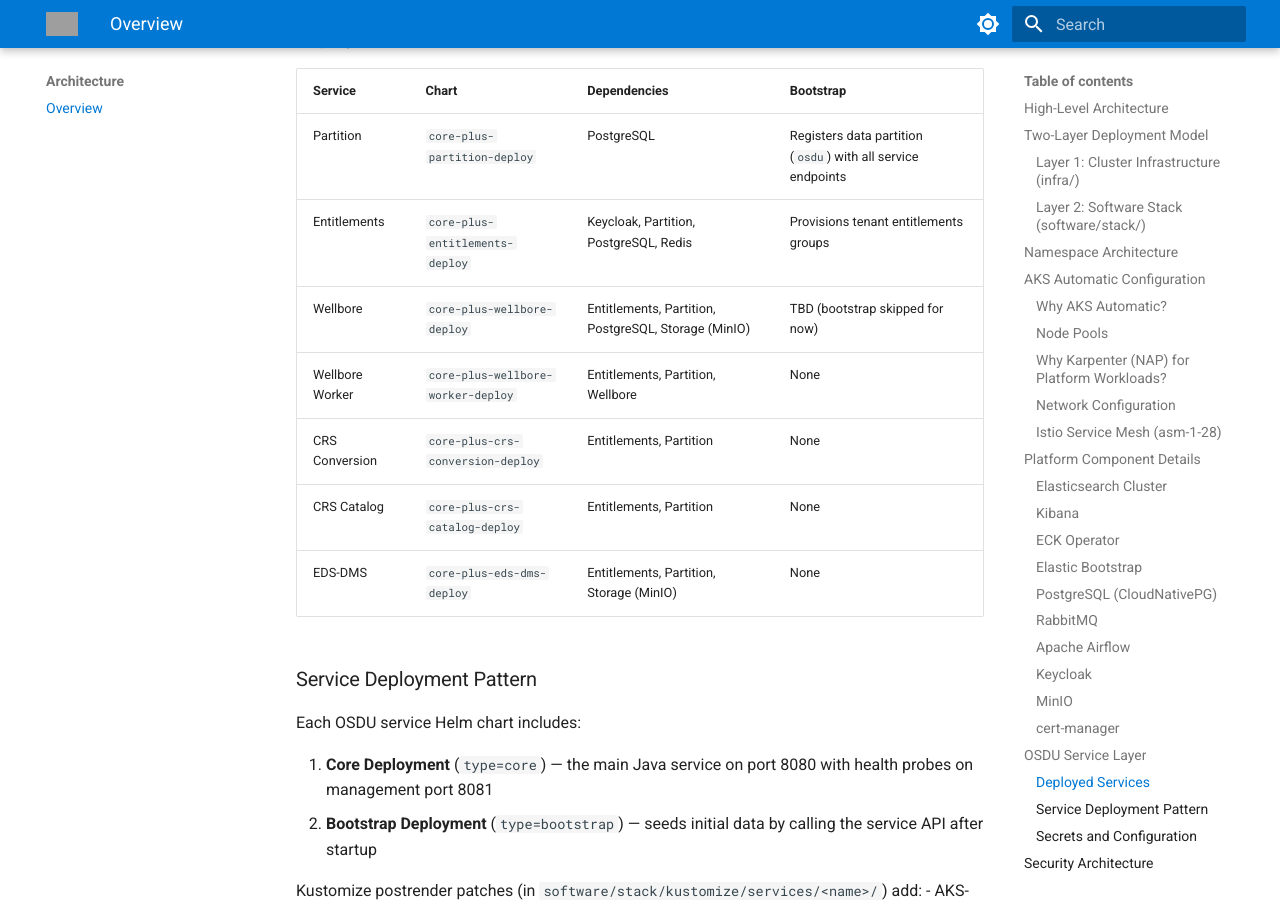
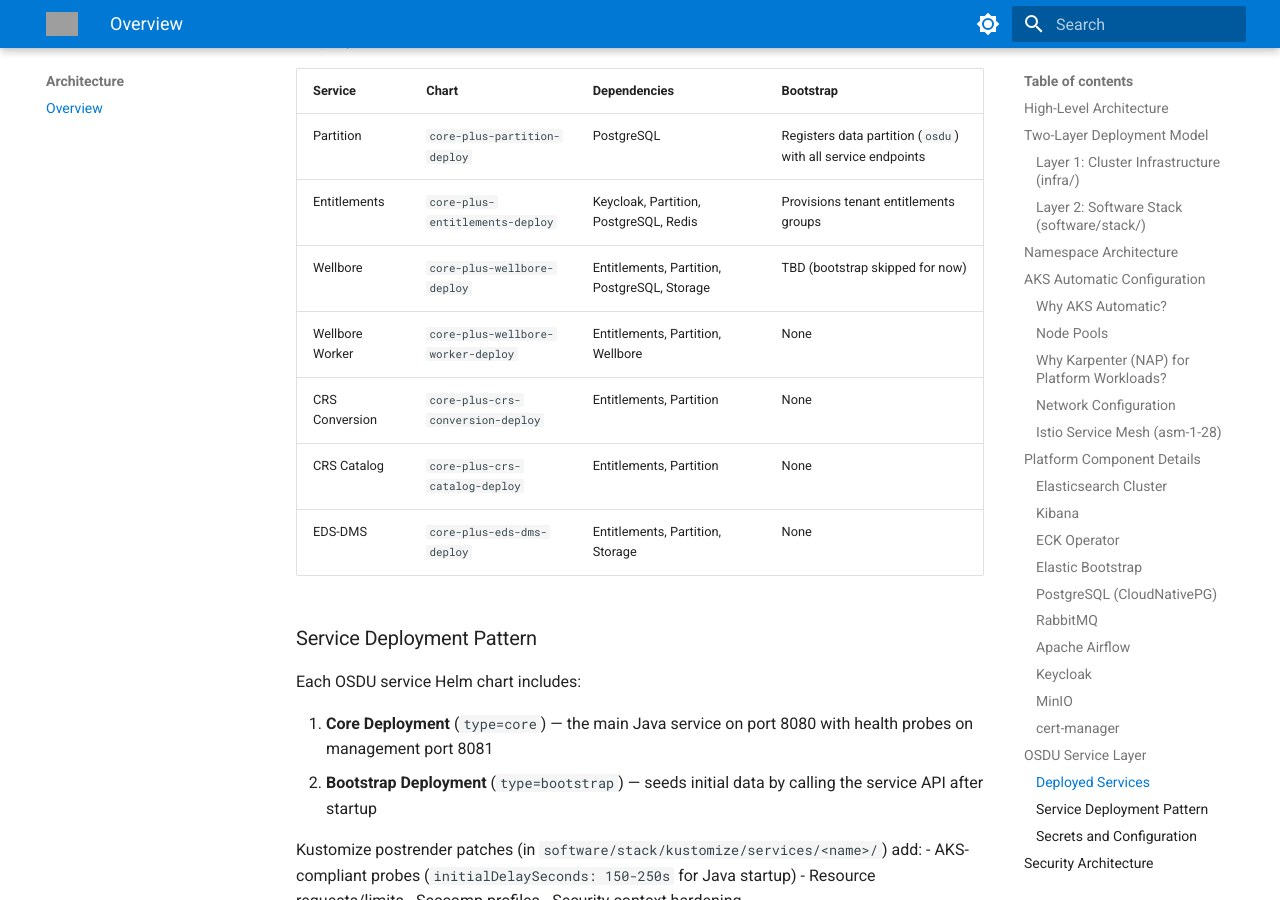
Before and after one commit to danielscholl-osdu/cimpl-azd, an MkDocs documentation site: the page built from docs/src/architecture/overview.md, in a window 1280 px wide and 900 px high, scrolled down 8026 px. Built offline with MkDocs 1.6.1 and Material for MkDocs 9.7.7, drawn with Linux system fonts in a browser that asks for light colours; comment, search, counter and statistics services are not loaded; grey boxes are pictures that could not be loaded.

Commit message:
refactor(osdu): rename minio references to generic storage Update variable names and dependencies from enable_minio to enable_storage Align documentation and terraform modules with storage abstraction

```diff
--- a/docs/src/architecture/overview.md
+++ b/docs/src/architecture/overview.md
@@ -349,11 +349,11 @@ OSDU services are deployed into the `osdu` namespace using a reusable Terraform
 |---------|-------|-------------|-----------|
 | Partition | `core-plus-partition-deploy` | PostgreSQL | Registers data partition (`osdu`) with all service endpoints |
 | Entitlements | `core-plus-entitlements-deploy` | Keycloak, Partition, PostgreSQL, Redis | Provisions tenant entitlements groups |
-| Wellbore | `core-plus-wellbore-deploy` | Entitlements, Partition, PostgreSQL, Storage (MinIO) | TBD (bootstrap skipped for now) |
+| Wellbore | `core-plus-wellbore-deploy` | Entitlements, Partition, PostgreSQL, Storage | TBD (bootstrap skipped for now) |
 | Wellbore Worker | `core-plus-wellbore-worker-deploy` | Entitlements, Partition, Wellbore | None |
 | CRS Conversion | `core-plus-crs-conversion-deploy` | Entitlements, Partition | None |
 | CRS Catalog | `core-plus-crs-catalog-deploy` | Entitlements, Partition | None |
-| EDS-DMS | `core-plus-eds-dms-deploy` | Entitlements, Partition, Storage (MinIO) | None |
+| EDS-DMS | `core-plus-eds-dms-deploy` | Entitlements, Partition, Storage | None |
 
 ### Service Deployment Pattern
 
```
